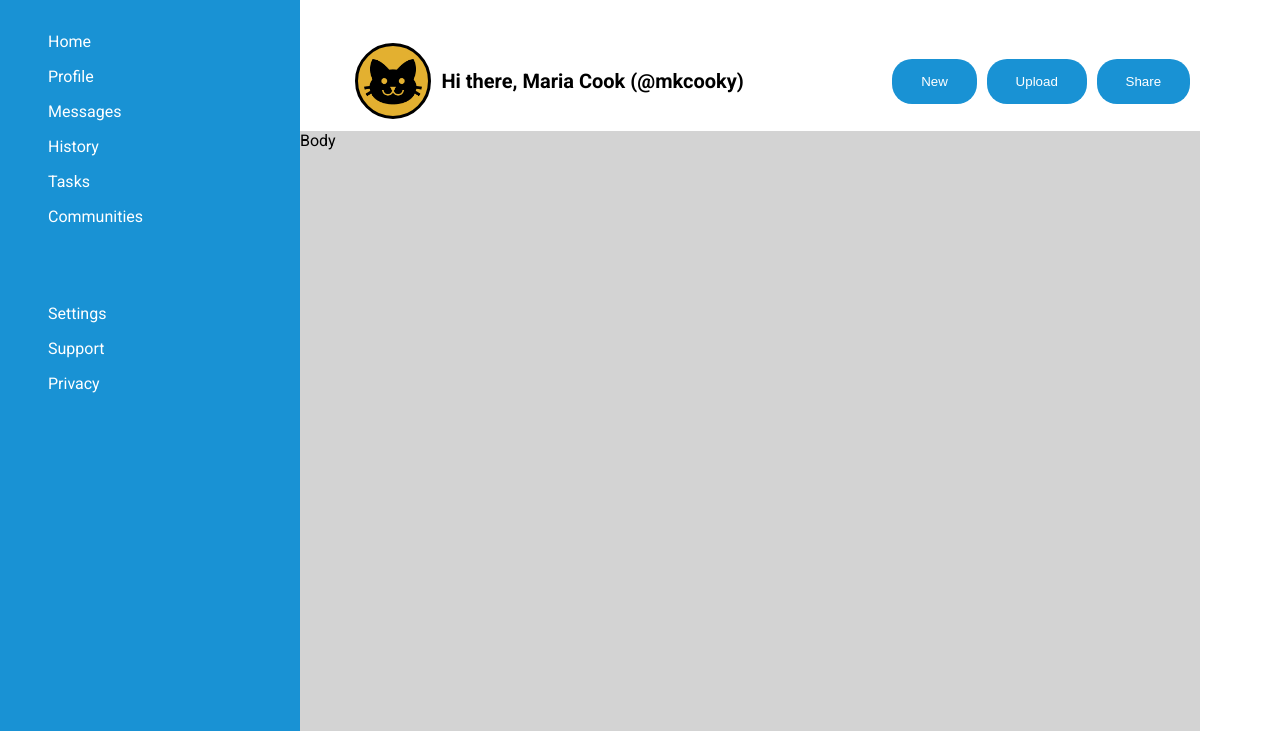
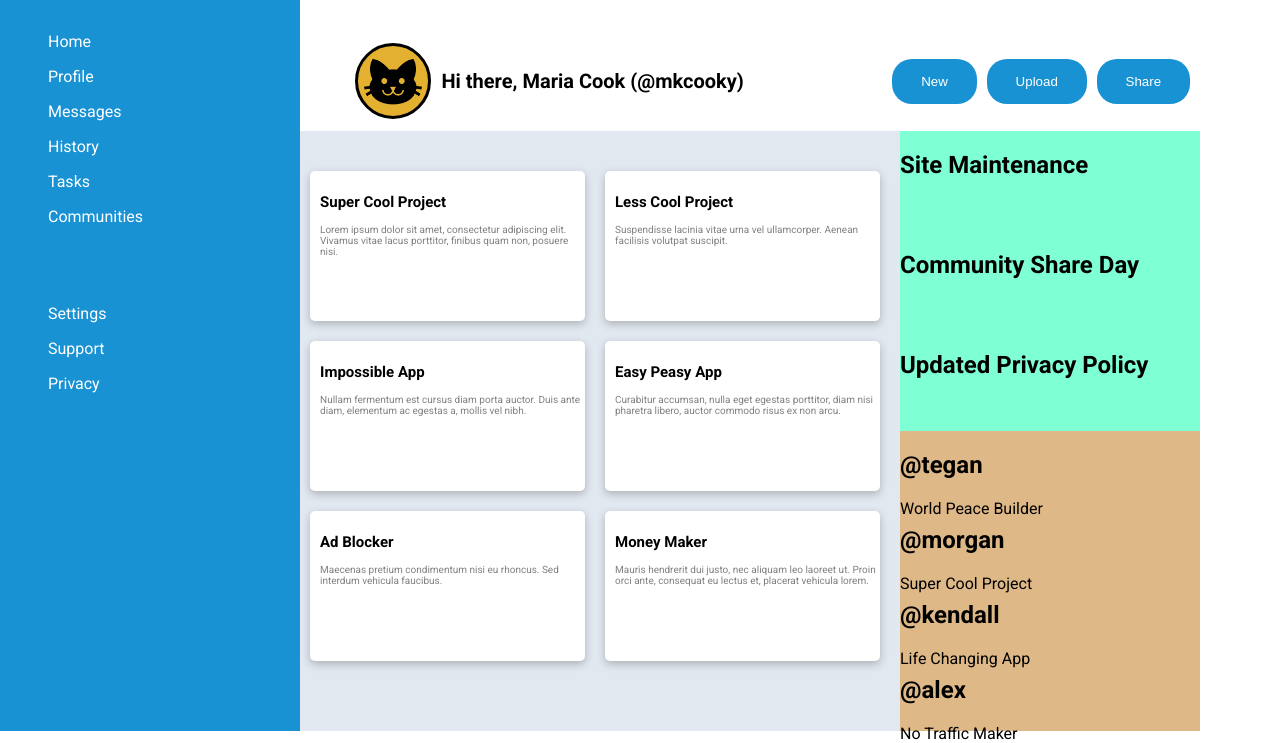
Before and after one commit to mariacook1/odin-dashboard, a plain HTML site: page index.html in a window 1280 px wide. Shown: the part 69-812 px from the top of the page. Drawn offline with Linux system fonts and the light colour scheme.

Commit message:
projects section

```diff
--- a/index.html
+++ b/index.html
@@ -51,7 +51,65 @@
                 <button>Share</button>
             </div>
         </div>
-        <div class="body">Body</div>
+        <div class="body">
+            <div class="body-container">
+            <div class="projects">
+                <div class="project-card">
+                    <h2>Super Cool Project</h2>
+                    <p>Lorem ipsum dolor sit amet, consectetur adipiscing elit. Vivamus vitae lacus porttitor, finibus quam non, posuere nisi.</p>
+                </div>
+                <div class="project-card">
+                    <h2>Less Cool Project</h2>
+                    <p>Suspendisse lacinia vitae urna vel ullamcorper. Aenean facilisis volutpat suscipit.</p>
+                </div>
+                <div class="project-card">
+                    <h2>Impossible App</h2>
+                    <p>Nullam fermentum est cursus diam porta auctor. Duis ante diam, elementum ac egestas a, mollis vel nibh. </p>
+                </div>
+                <div class="project-card">
+                    <h2>Easy Peasy App</h2>
+                    <p>Curabitur accumsan, nulla eget egestas porttitor, diam nisi pharetra libero, auctor commodo risus ex non arcu.</p>
+                </div>
+                <div class="project-card">
+                    <h2>Ad Blocker</h2>
+                    <p>Maecenas pretium condimentum nisi eu rhoncus. Sed interdum vehicula faucibus.</p>
+                </div>
+                <div class="project-card">
+                    <h2>Money Maker</h2>
+                    <p>Mauris hendrerit dui justo, nec aliquam leo laoreet ut. Proin orci ante, consequat eu lectus et, placerat vehicula lorem.</p>
+                </div>
+            </div>
+            <div class="announcements">
+                <div class="annouce-card">
+                    <h2>Site Maintenance</h2>
+                </div>
+                <div class="annouce-card">
+                    <h2>Community Share Day</h2>
+                </div>
+                <div class="annouce-card">
+                    <h2>Updated Privacy Policy</h2>
+                </div>
+            </div>
+            <div class="trending">
+                <div class="trending-card">
+                    <h2>@tegan</h2>
+                    <p>World Peace Builder</p>
+                </div>
+                <div class="trending-card">
+                    <h2>@morgan</h2>
+                    <p>Super Cool Project</p>
+                </div>
+                <div class="trending-card">
+                    <h2>@kendall</h2>
+                    <p>Life Changing App</p>
+                </div>
+                <div class="trending-card">
+                    <h2>@alex</h2>
+                    <p>No Traffic Maker</p>
+                </div>
+            </div>
+        </div>
+        </div>
       </div>
 </body>
 </html>
--- a/style.css
+++ b/style.css
@@ -131,3 +131,60 @@ button{
     flex-grow: .5;
     padding-left: 5px;
 }
+.body-container{
+    display: inline-grid;
+    grid-template: 300px 300px / 300px 300px 300px;
+    height: 100%;
+    box-sizing: border-box;
+}
+.projects{
+    background-color: rgb(226, 232, 240);
+    grid-column-start: 1;
+    grid-column-end: 3;
+    grid-row-start: 1;
+    grid-row-end: 3;
+    display: inline-grid;
+    grid-template: 150px 150px 150px/ 275px 275px;
+    height: 100%;
+    box-sizing: border-box;
+    row-gap: 20px;
+    column-gap: 20px;
+    padding-top: 40px;
+    padding-left: 10px;
+}
+.announcements{
+    background-color: aquamarine;
+    grid-column-start: 3;
+    grid-column-end: 4;
+    grid-row-start: 1;
+    grid-row-end: 2;
+    display: inline-grid;
+    grid-template: 100px 100px 100px/ 300px;
+    height: 100%;
+    box-sizing: border-box;
+}
+.trending{
+    background-color: burlywood;
+    grid-column-start: 3;
+    grid-column-end: 4;
+    grid-row-start: 2;
+    grid-row-end: 3;
+    display: inline-grid;
+    grid-template: 75px 75px 75px 75px/ 300px;
+    height: 100%;
+    box-sizing: border-box;
+}
+.project-card{
+    background-color: white;
+    box-shadow: rgba(0, 0, 0, 0.24) 0px 3px 8px;
+    border-radius: 5px;
+    padding-left: 10px;
+}
+ .project-card > h2 {
+    font-size: 15px;
+    padding-top: 10px;
+ }
+ .project-card > p {
+    font-size: 10px;
+    color: grey;
+ }
```
